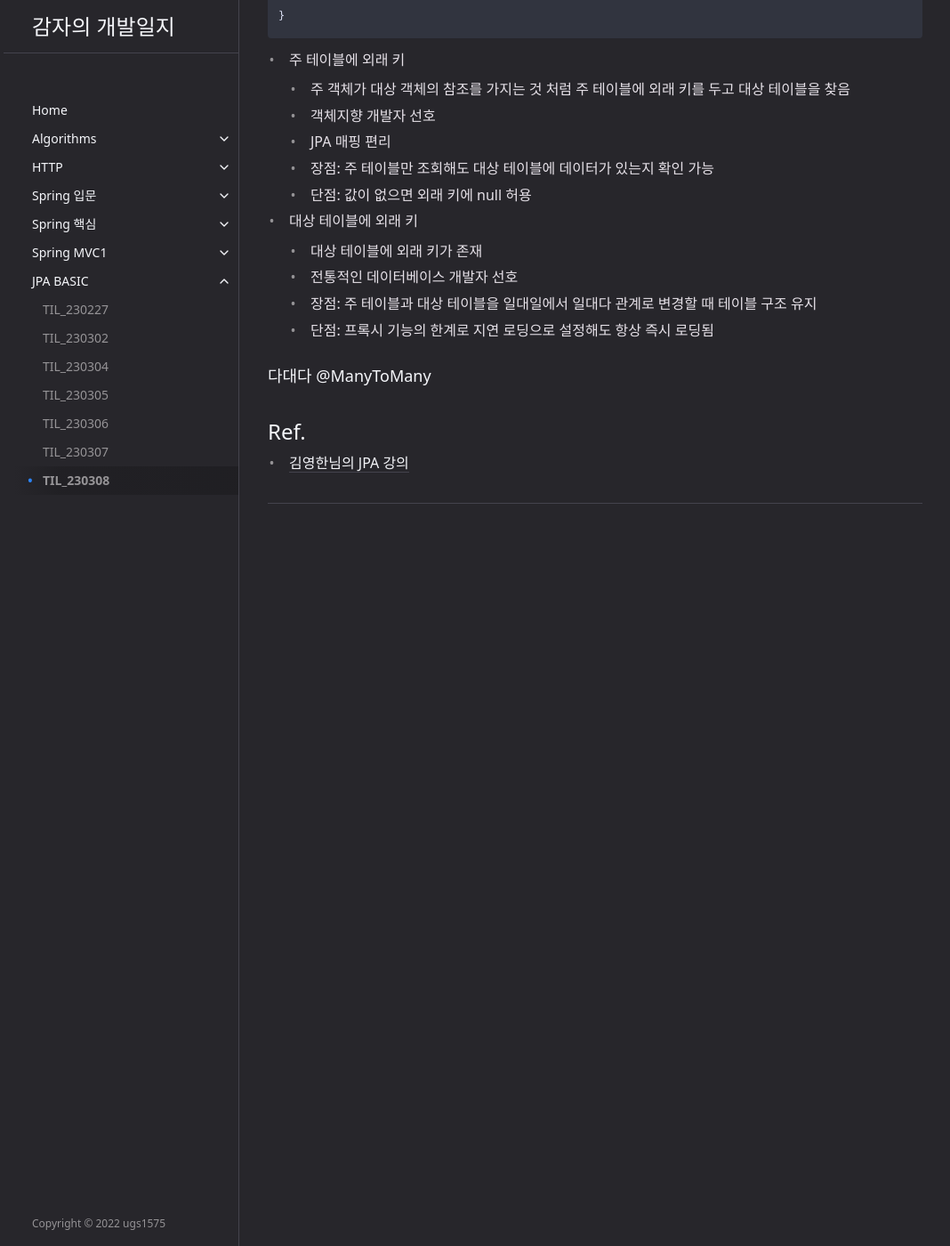
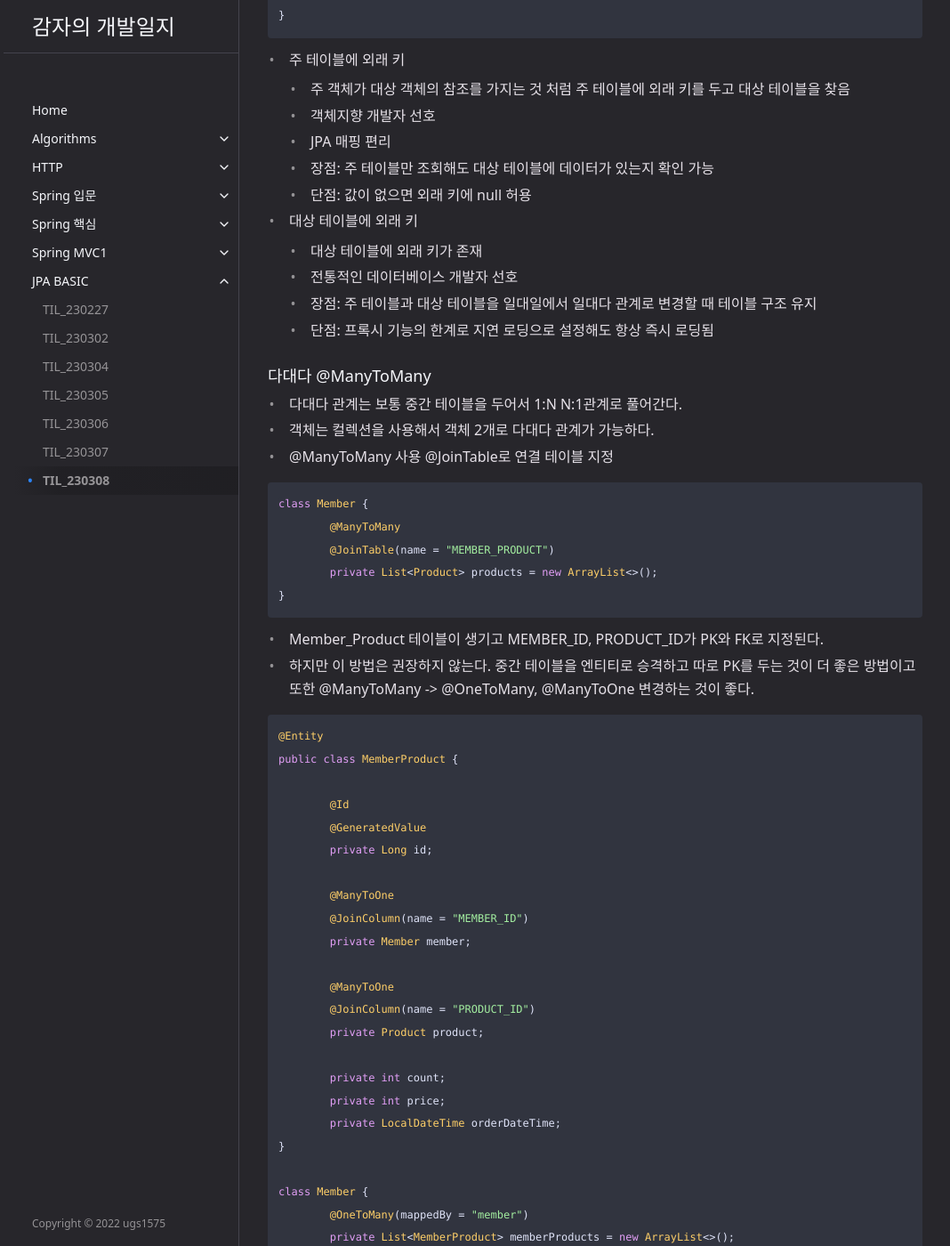
Before and after one commit to ugs1575/ugs1575.github.io, a Jekyll site: the page built from docs/jpa-basic/til_230308.md, in a window 1280 px wide and 1400 px high, scrolled down 3430 px. Shown: the whole window at 89% size, without its empty margins (103-1171 px from the left). Built offline with Jekyll 4.4.1, drawn with Linux system fonts in a browser that asks for light colours; some of the changed text lies outside the part shown.

Commit message:
til_230308 내용 추가

````diff
--- a/docs/jpa-basic/til_230308.md
+++ b/docs/jpa-basic/til_230308.md
@@ -158,6 +158,55 @@ public class Locker {
 	- 단점: 프록시 기능의 한계로 지연 로딩으로 설정해도 항상 즉시 로딩됨
 
 ### 다대다 @ManyToMany
+- 다대다 관계는 보통 중간 테이블을 두어서 1:N N:1관계로 풀어간다.
+- 객체는 컬렉션을 사용해서 객체 2개로 다대다 관계가 가능하다.
+- @ManyToMany 사용 @JoinTable로 연결 테이블 지정
+
+```java
+class Member {
+	@ManyToMany
+	@JoinTable(name = "MEMBER_PRODUCT")
+	private List<Product> products = new ArrayList<>();
+}
+```
+
+- Member_Product 테이블이 생기고 MEMBER_ID, PRODUCT_ID가 PK와 FK로 지정된다.
+- 하지만 이 방법은 권장하지 않는다. 중간 테이블을 엔티티로 승격하고 따로 PK를 두는 것이 더 좋은 방법이고 또한 @ManyToMany -> @OneToMany, @ManyToOne 변경하는 것이 좋다.
+
+
+```java
+@Entity
+public class MemberProduct {
+
+	@Id
+	@GeneratedValue
+	private Long id;
+
+	@ManyToOne
+	@JoinColumn(name = "MEMBER_ID")
+	private Member member;
+
+	@ManyToOne
+	@JoinColumn(name = "PRODUCT_ID")
+	private Product product;
+
+	private int count;
+	private int price;
+	private LocalDateTime orderDateTime;
+}
+
+class Member {
+	@OneToMany(mappedBy = "member")
+	private List<MemberProduct> memberProducts = new ArrayList<>();
+}
+
+class Product {
+	@OneToMany(mappedBy = "product")
+	private List<MemberProduct> memberProducts = new ArrayList<>();
+}
+```
+
+
 
 ## Ref.
 - <a href="https://www.inflearn.com/course/ORM-JPA-Basic/dashboard">김영한님의 JPA 강의</a>
````
